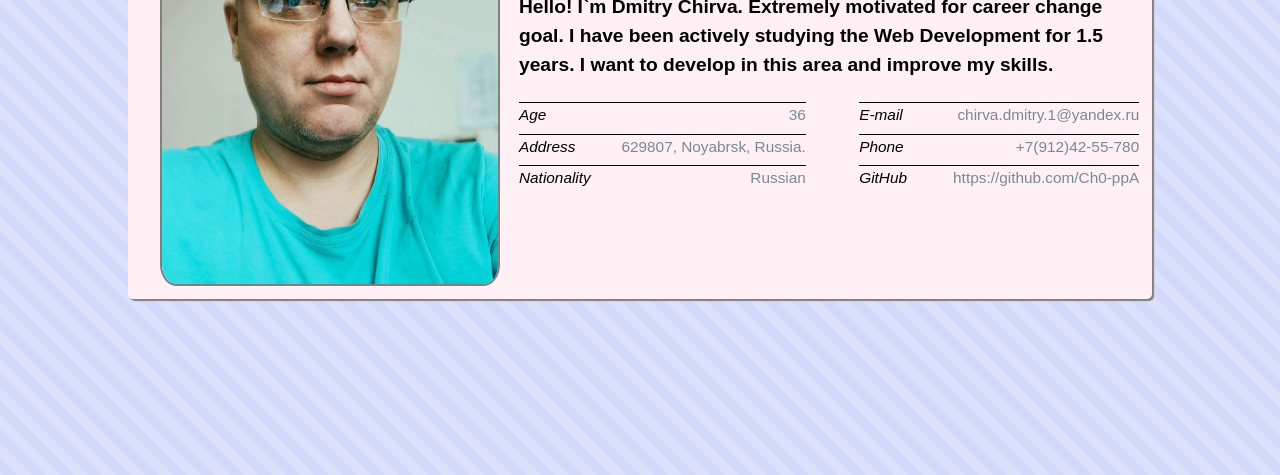
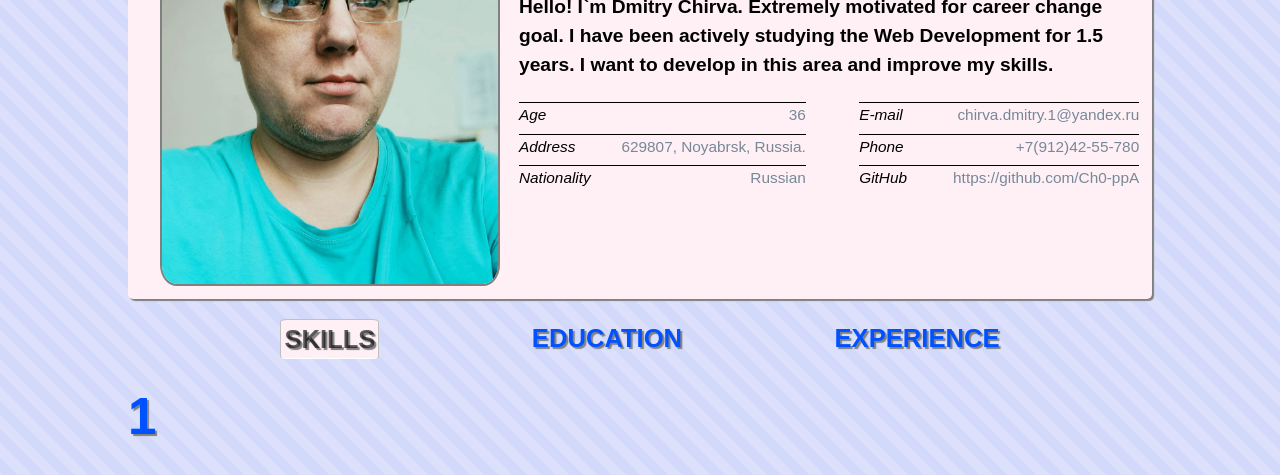
Before and after one commit to Ch0-ppA/CV-2021, a plain HTML site: page index.html in a window 1280 px wide. Shown: the part 165-640 px from the top of the page. Drawn offline with Linux system fonts and the light colour scheme.

Commit message:
work:add sections & tabs

```diff
--- a/index.html
+++ b/index.html
@@ -49,5 +49,21 @@
             </div>
         </div>
     </header>
+    <main>
+        <div class="tabs wrapper">
+            <input type="radio" name="inset" value="" id="tab_1" checked>
+            <label for="tab_1">skills</label>
+
+            <input type="radio" name="inset" value="" id="tab_2">
+            <label for="tab_2">education</label>
+
+            <input type="radio" name="inset" value="" id="tab_3">
+            <label for="tab_3">experience</label>
+         </div>
+         <section class="tab-section wrapper" id="sect_1"><h2>1</h2></section>
+         <section class="tab-section wrapper" id="sect_2"><h2>2</h2></section>
+         <section class="tab-section wrapper" id="sect_3"><h2>3</h2></section>
+    </main>
+    <script src="./script.js"></script>
 </body>
 </html>
--- /dev/null
+++ b/script.js
@@ -0,0 +1,16 @@
+'use strict'
+
+let tabs=document.querySelectorAll('.tabs>[type=radio]');
+for (let i = 0; i < tabs.length; i++) {
+    tabs[i].addEventListener('change',showTab);
+
+}
+function showTab() {
+    let tabNumber=this.id.slice(-1);
+    let sections=document.querySelectorAll('.tab-section');
+    for (let i = 0; i <sections.length; i++) {
+        sections[i].style.display='none';
+
+    }
+    document.getElementById('sect_'+tabNumber).style.display='block';
+}
--- a/style.css
+++ b/style.css
@@ -94,3 +94,38 @@ dd{
 .contacts>div>dl>dd{
     color: lightslategray;
 }
+
+.tabs>input{
+    display: none;
+}
+
+.tabs{
+    display: flex;
+    justify-content: space-evenly;
+}
+
+.tabs>label{
+    text-transform: uppercase;
+    color: rgb(0, 81, 255);
+    font-weight: 900;
+    font-size: 2vw;
+    text-shadow: gray 2px 2px 1px;
+    cursor: pointer;
+}
+
+.tab-section{
+    display: none;
+}
+
+.tab-section:first-of-type{
+    display: block;
+}
+
+.tabs>input:checked + label {
+    color: #000000a2;
+    border: 1px solid #C0C0C0;
+    border-bottom: 1px solid #FFFFFF;
+    border-radius: 7%;
+    background: lavenderblush;
+    padding: 0 3px;
+}
```
